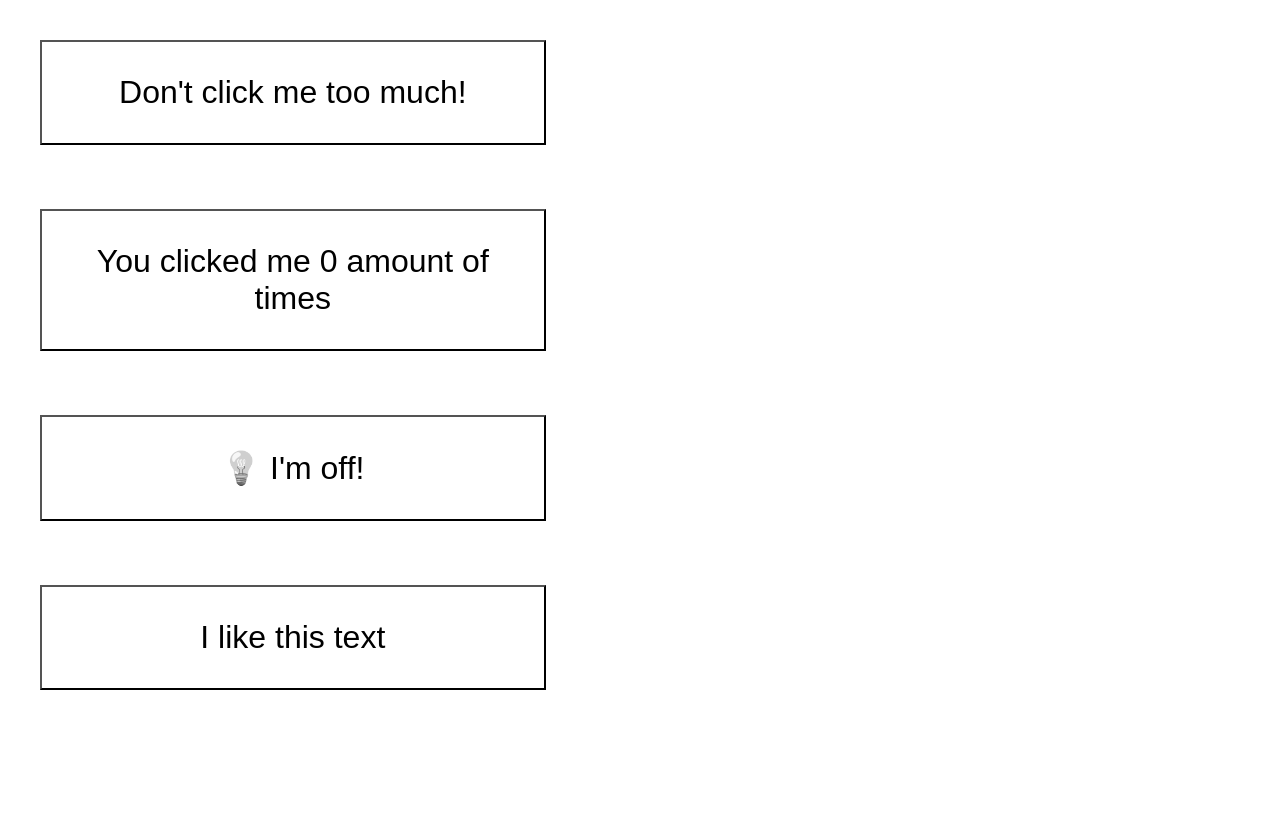
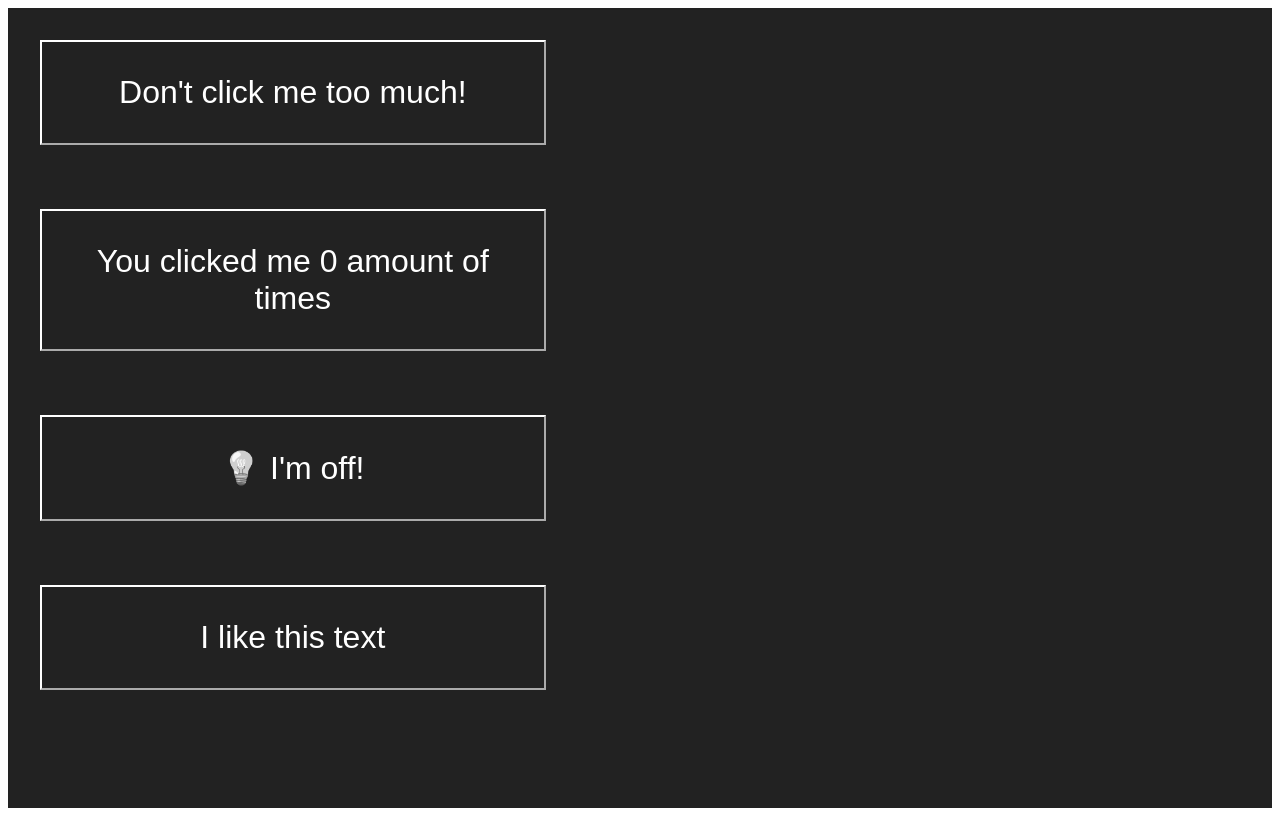
Before and after one commit to sthan3990/fancy-buttons, a React (Create React App) app: page / in a window 1280 px wide. Built offline with nearby package versions, Linux system fonts and the light colour scheme.

Commit message:
Add Dark Theme Ability

```diff
--- a/src/App.js
+++ b/src/App.js
@@ -8,8 +8,9 @@ import React, { useState } from "react";
 function App() {
   const [light, setLight] = useState("off");
 
+  const dark = (light === 'off') ? 'dark' : '';
   return (
-    <div className="App">
+    <div className={`App ${dark}`}>
       <AngryButton />
       <CounterButton  />
       <LightSwitchButton light={light} setLight={setLight} />
```
